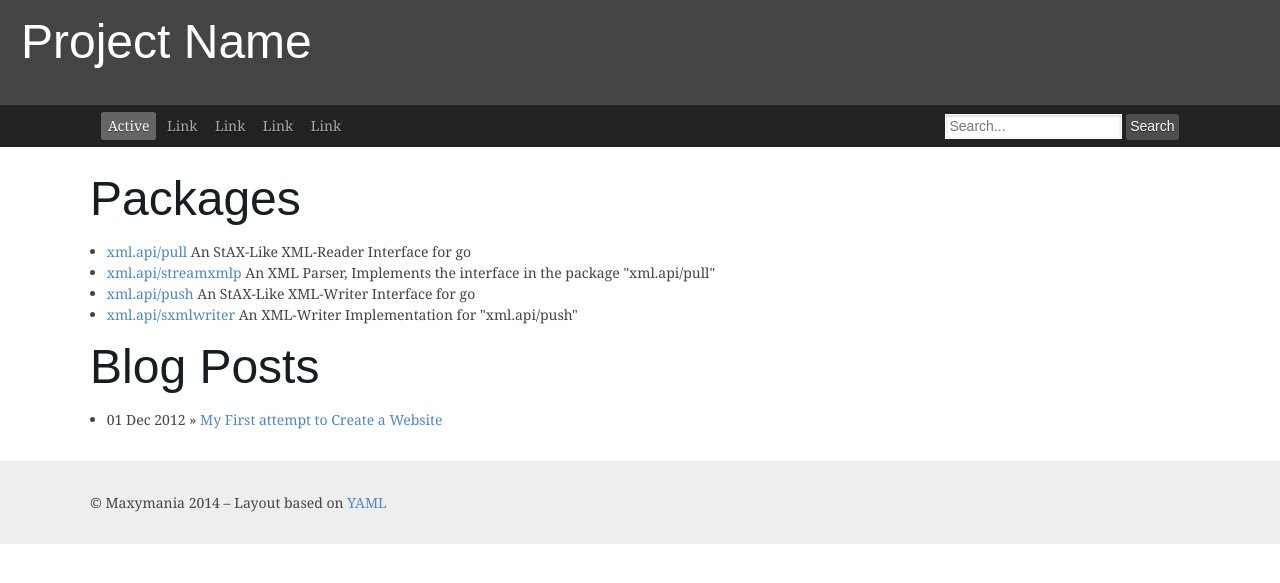
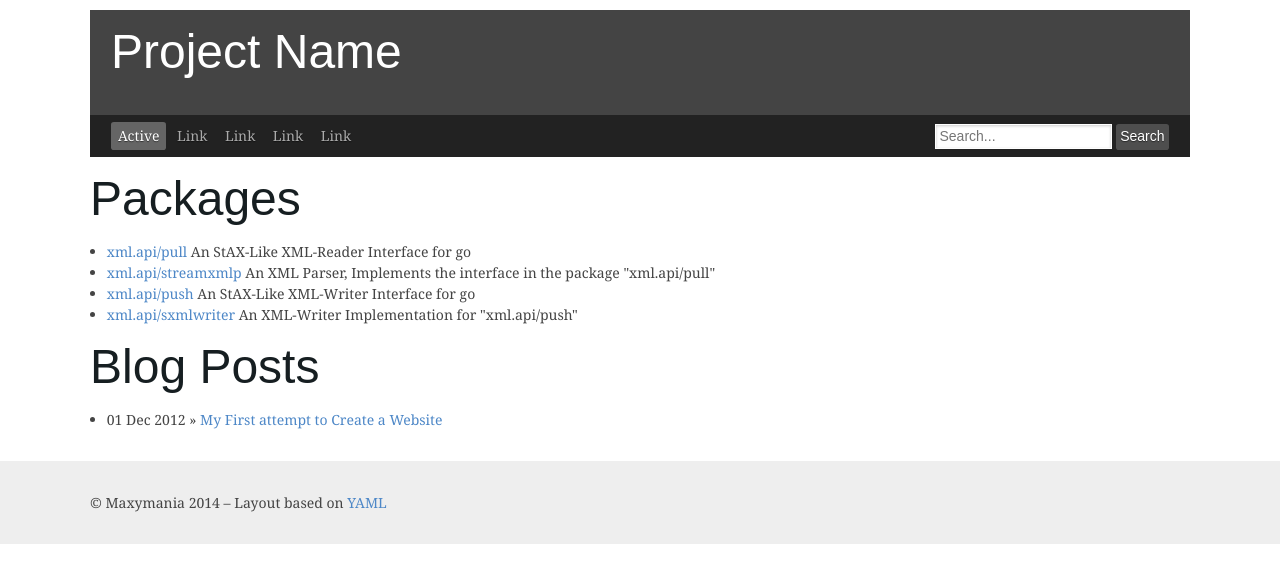
Before and after one commit to maxymania/anarchistic-mail, a Jekyll site: the page built from index.html, in a window 1280 px wide. Shown: the top 583 px of the page. Built offline with Jekyll 4.4.1, drawn with Linux system fonts in a browser that asks for light colours; Markdown is read by kramdown in place of the engine named in the settings.

Commit message:
design change

```diff
--- a/_layouts/default.html
+++ b/_layouts/default.html
@@ -19,15 +19,11 @@
 	<li><a class="ym-skip" href="#nav">Skip to navigation (Press Enter)</a></li>
 	<li><a class="ym-skip" href="#main">Skip to main content (Press Enter)</a></li>
 </ul>
-<header>
+<div class="ym-wrapper"><div class="ym-wbox">
+ <header>
 	<h1>Project Name</h1>
-	<!--<div class="ym-wrapper">
-		<div class="ym-wbox">
-			<h1>Project Name</h1>
-		</div>
-	</div>-->
-</header>
-<nav id="nav">
+ </header>
+ <nav id="nav">
 	<div class="ym-wrapper">
 		<div class="ym-hlist">
 			<ul>
@@ -43,10 +39,11 @@
 			</form>
 		</div>
 	</div>
-</nav>
-<main><div class="ym-wrapper"><div class="ym-wbox">
+ </nav>
+ <main>
  {{ content }}
-</div></div></main>
+ </main>
+</div></div>
 <footer>
 	<div class="ym-wrapper">
 		<div class="ym-wbox">
```
